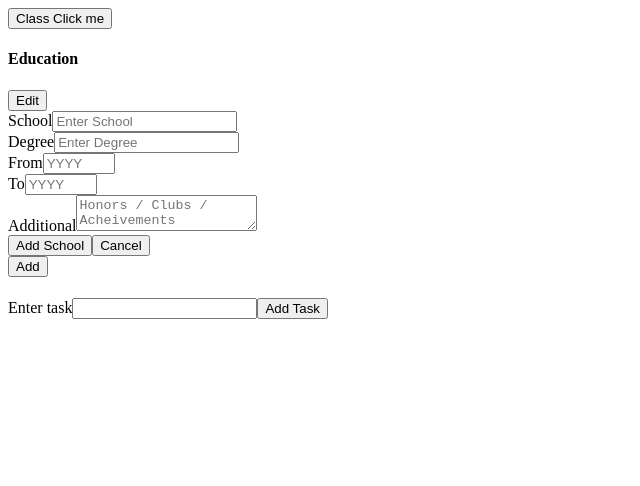
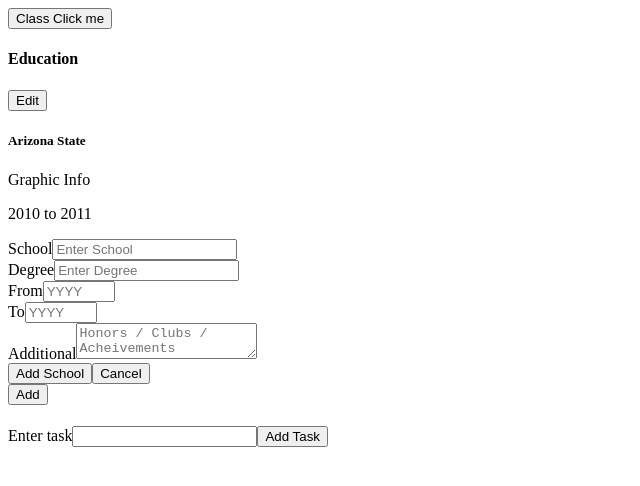
Before and after one commit to jmilll/cv-application, a React (Create React App) app: page / in a window 1280 px wide. Shown: the top 486 px of the page, without its empty margins (0-640 px from the left). Built offline with nearby package versions, Linux system fonts and the light colour scheme.

Commit message:
back working

```diff
--- a/src/components/Education.js
+++ b/src/components/Education.js
@@ -3,6 +3,7 @@ import uniqid from "uniqid";
 import SectionHeader from './SectionHeader';
 import SectionFooter from './SectionFooter';
 import FormEducation from './FormEducation';
+import FormEducation2 from './FormEducation2';
 import CardItem from './CardItem';
 
 class Education extends Component {
@@ -10,6 +11,7 @@ class Education extends Component {
         super(props)
 
         this.state = {
+            info: {
                 id: uniqid(),
                 school: '',
                 degree: '',
@@ -18,6 +20,8 @@ class Education extends Component {
                 additional: '',
                 cards: [],
                 card: '',
+            }
+
 
         }
     }
@@ -26,20 +30,20 @@ class Education extends Component {
 
     render() {
 
-        const displayCard = this.state.cards.map((card) => {
-            return <CardItem section='education' />
-            }
-        )
+        // const displayCard = this.state.cards.map((card) => {
+        //     return <CardItem section='education' />
+        //     }
+        // )
 
-        // const displayCard =
-        //     <CardItem
-        //         section='education'
-        //         name='edu test'
-        //         school='Arizona State'
-        //         degree='Graphic Info'
-        //         from='2010'
-        //         to='2011'
-        //     />
+        const displayCard =
+            <CardItem
+                section='education'
+                name='edu test'
+                school='Arizona State'
+                degree='Graphic Info'
+                from='2010'
+                to='2011'
+            />
 
 
         return (
--- a/src/components/FormEducation.js
+++ b/src/components/FormEducation.js
@@ -31,7 +31,7 @@ class FormEducation extends Component {
         e.preventDefault();
 
         this.setState({
-            cards: this.state.cards.concat(this.state.task),
+            cards: this.state.cards.concat(this.state.card),
             card: "",
         });
 
@@ -48,7 +48,6 @@ class FormEducation extends Component {
     render() {
 
 
-
         return (
             <form
                 className='education-form hidden'
@@ -58,8 +57,9 @@ class FormEducation extends Component {
                 <div className='form-section'>
                     <label htmlFor='school-input'>School</label>
                     <input
-                        onChange={this.handleChange}
-                        value={this.state.school}
+                        //onChange={this.handleChange}
+                        //value={this.state.school}
+
                         type='text'
                         id='school-input'
                         placeholder='Enter School'
@@ -70,8 +70,8 @@ class FormEducation extends Component {
                 <div className='form-section'>
                     <label htmlFor='degree-input'>Degree</label>
                     <input
-                        onChange={this.handleChange}
-                        value={this.state.degree}
+                        //onChange={this.handleChange}
+                        //value={this.state.degree}
 
                         type='text'
                         id='degree-input'
```
Lines whose indentation alone changed are shown as unchanged.
